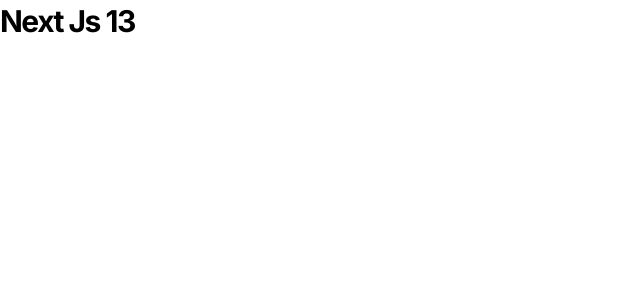
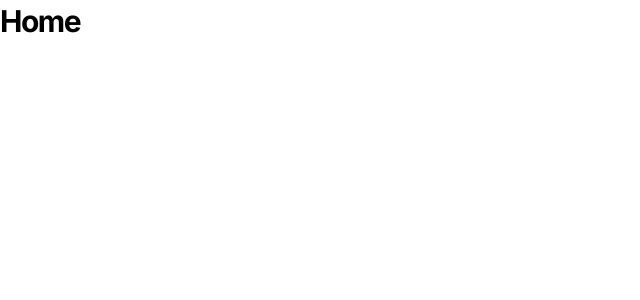
Before and after one commit to SeyyedAliMehdi/stack_overflow_clone, a Next.js app: page / in a window 1280 px wide. Shown: the top 300 px of the page, without its empty margins (0-640 px from the left). Built offline with nearby package versions, Linux system fonts and the light colour scheme.

Commit message:
Add routing

```diff
--- /dev/null
+++ b/app/(auth)/layout.tsx
@@ -0,0 +1,11 @@
+import React from "react";
+
+const Layout = ({ children }: { children: React.ReactNode }) => {
+  return (
+    <main className="flex min-h-screen w-full items-center justify-center">
+      {children}
+    </main>
+  );
+};
+
+export default Layout;
--- /dev/null
+++ b/app/(auth)/sign-in/page.tsx
@@ -0,0 +1,5 @@
+const SignInPage = () => {
+  return <div>Sign-In Page</div>;
+};
+
+export default SignInPage;
--- /dev/null
+++ b/app/(auth)/sign-up/page.tsx
@@ -0,0 +1,5 @@
+const SignUpPage = () => {
+  return <div>Sign-Up Page</div>;
+};
+
+export default SignUpPage;
--- /dev/null
+++ b/app/(root)/(home)/page.tsx
@@ -0,0 +1,7 @@
+export default function Home() {
+  return (
+    <div>
+      <h1 className="h1-bold">Home</h1>
+    </div>
+  );
+}
--- /dev/null
+++ b/app/(root)/ask-question/page.tsx
@@ -0,0 +1,5 @@
+const AskQuestionPage = () => {
+  return <div>Ask Question Page</div>;
+};
+
+export default AskQuestionPage;
--- a/app/page.tsx
+++ /dev/null
@@ -1,9 +0,0 @@
-import Image from "next/image";
-
-export default function Home() {
-  return (
-    <div>
-      <h1 className="h1-bold"> Next Js 13 </h1>
-    </div>
-  );
-}
```
Also changed, not shown: 1 other file (tests, documents, lock files or other folders).
